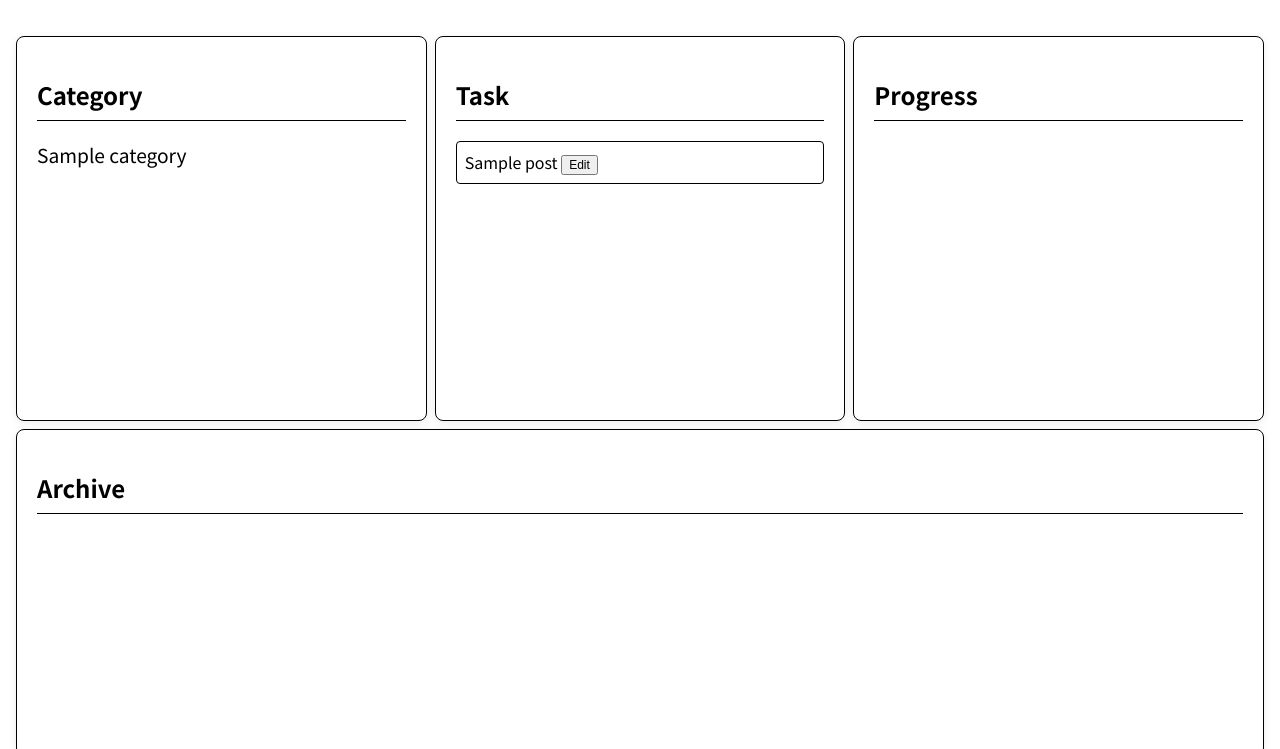
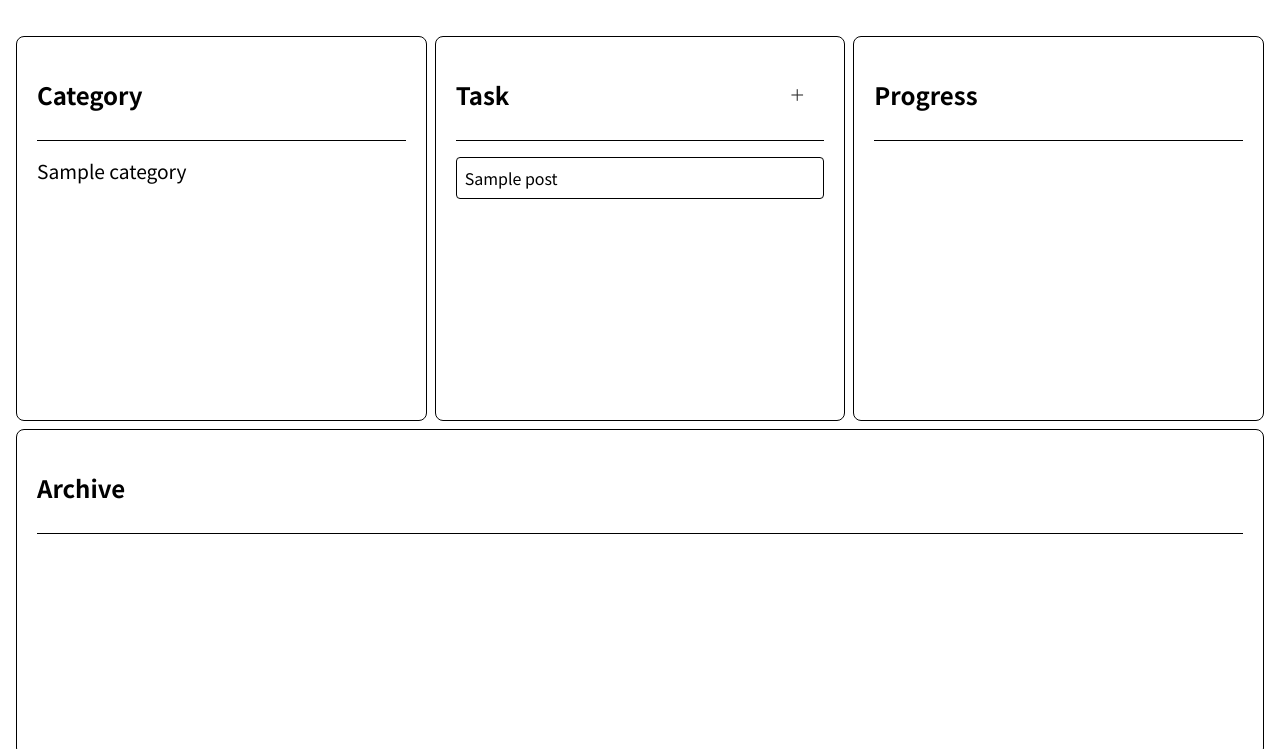
Before and after one commit to rasupy/flask_app, a Flask app: page /admin in a window 1280 px wide. Shown: the part 51-800 px from the top of the page. Run offline with Flask 3, Linux system fonts and the light colour scheme; tables that the repository leaves empty hold one stand-in row (values such as "Sample post"); some libraries are stand-ins or nearby versions.

Commit message:
タスク追加機能を実装

```diff
--- a/flaskr/main.py
+++ b/flaskr/main.py
@@ -13,66 +13,62 @@ app = Flask(__name__, template_folder=template_dir, static_folder=static_dir)
 
 @app.route("/admin")
 def admin():
+    category_id = request.args.get("category_id")  # ← URLパラメータ取得
     with SessionLocal() as session:
-        posts = session.query(Post).options(selectinload(Post.category)).all()
+        categories = {str(c.id): c.name for c in session.query(Category).all()}
 
-        # カテゴリごとに投稿をグループ化
-        category_map = {}
+        if category_id:
+            # 指定されたカテゴリの投稿だけ取得
+            posts = (
+                session.query(Post)
+                .filter(Post.category_id == category_id)
+                .options(selectinload(Post.category))
+                .all()
+            )
+        else:
+            # 全ての投稿を取得
+            posts = (
+                session.query(Post).options(selectinload(Post.category)).all()
+            )
 
-        for post in posts:
-            category_name = post.category.name if post.category else "未分類"
-            category_map.setdefault(category_name, []).append(post)
-
-    return render_template("admin.html", category_map=category_map)
+    return render_template(
+        "admin.html",
+        categories=categories,
+        posts=posts,
+        selected_category_id=category_id,
+    )
 
 
-@app.route("/create", methods=["GET", "POST"])
-def create():
+@app.route("/admin/create", methods=["POST"])
+def create_post():
+    title = request.form["title"]
+    content = request.form["content"]
+    category_name = request.form["category_name"]
+
     with SessionLocal() as session:
-        if request.method == "POST":
-            title = request.form["post_title"]
-            content = request.form["post_content"]
-            category_name = request.form["post_category"]
+        # カテゴリがすでに存在するかチェック
+        category = (
+            session.query(Category).filter_by(name=category_name).first()
+        )
+        if not category:
+            category = Category(id=uuid.uuid4(), name=category_name)
+            session.add(category)
+            session.flush()  # category.id を得るため
 
-            category = Category(name=category_name)
-            category = (
-                session.query(Category).filter_by(name=category_name).first()
-            )
+        # 仮のユーザーを取得（ログイン機能があればセッションから）
+        user = session.query(User).first()
 
-            if not category:
-                category = Category(id=uuid.uuid4(), name=category_name)
-                session.add(category)
-                session.commit()
-
-            # サーバー側でバリデーション
-            # content（本文）は必須ではありません
-            if not title or not category_name:
-                categories = session.query(Category).all()
-                error = "タイトルとカテゴリーは必須です"
-                return render_template(
-                    "create.html", categories=categories, error=error
-                )
-
-            # 投稿を作成
-            # 仮のユーザーを取得（ログイン機能があればセッションから）
-            user = session.query(User).first()
-
-            new_post = Post(
-                id=uuid.uuid4(),
-                title=title,
-                content=content,
-                category_id=category.id,
-                user_id=user.id,  # 仮のユーザーIDを指定,
-                completed=False,
-            )
-            session.add(new_post)
-            session.commit()
-
-            return redirect(url_for("admin"))  # 投稿後、adminページへ
-
-        # GET時：カテゴリ一覧を取得してフォームに渡す
-        categories = session.query(Category).all()
-    return render_template("create.html", categories=categories)
+        new_post = Post(
+            id=uuid.uuid4(),
+            title=title,
+            content=content,
+            category_id=category.id,
+            user_id=user.id,
+            completed=False,
+        )
+        session.add(new_post)
+        session.commit()
+    return redirect(url_for("admin"))
 
 
 @app.route("/register", methods=["GET", "POST"])
--- a/static/css/base/_variables.scss
+++ b/static/css/base/_variables.scss
@@ -7,6 +7,7 @@ $fs-sub: .75rem;
 // color
 $bg: #fff;
 $tc: #333;
+$hover-bg: #f0f0f0;
 
 // content-box
 $border: 1px solid #000;
--- /dev/null
+++ b/static/css/pages/_add.scss
@@ -0,0 +1,32 @@
+// タスク追加ボタンの装飾
+@use '../base/variables' as var;
+
+.modal {
+  position: fixed;
+  top: 50%; left: 50%;
+  transform: translate(-50%, -50%);
+  background: #fff;
+  padding: 2rem;
+  box-shadow: 0 0 10px rgba(0,0,0,0.3);
+  z-index: 1000;
+  border-radius: 8px;
+}
+
+.hidden {
+  display: none;
+}
+
+.add-post-btn {
+  background: var.$bg;
+  color: var.$tc;
+  border: none;
+  padding: 0.7rem 1.2rem;
+  font-size: 1rem;
+  border-radius: 5px;
+  transition: .5s;
+  cursor: pointer;
+}
+
+.add-post-btn:hover {
+    background: var.$hover-bg;
+}
--- a/static/css/pages/_body.scss
+++ b/static/css/pages/_body.scss
@@ -33,18 +33,17 @@ html, body {
     border-radius: 0.5rem;
     padding: 1.25rem;
     background: var.$bg;
-    box-shadow: var.$box-shadow;
-    transition: box-shadow 0.2s;
 }
 
-.card:hover {
-    box-shadow: var.$box-shadow-hover;
+.title-bar {
+    display: flex;
+    justify-content: space-between;
+    border-bottom: var.$border;
+    padding-bottom: .5rem;
 }
 
 .title {
     font-size: var.$fs-title;
-    border-bottom: var.$border;
-    padding-bottom: .5rem;
 }
 
 /* カテゴリーリスト
@@ -57,9 +56,17 @@ html, body {
     padding-left: 0;
 }
 
-.category-item {
+.category-item,
+.category-item a {
     font-size: 1.2rem;
     transition: .5s;
+    color: inherit;
+    text-decoration: none;
+}
+
+.category-item a.active {
+    color: var.$tc;
+    font-weight: bold;
 }
 
 .category-item:hover {
--- a/static/css/style.css
+++ b/static/css/style.css
@@ -32,18 +32,17 @@ html, body {
   border-radius: 0.5rem;
   padding: 1.25rem;
   background: #fff;
-  box-shadow: 0 2px 8px rgba(0, 0, 0, 0.08);
-  transition: box-shadow 0.2s;
 }
 
-.card:hover {
-  box-shadow: 0 4px 16px rgba(0, 0, 0, 0.15);
+.title-bar {
+  display: flex;
+  justify-content: space-between;
+  border-bottom: 1px solid #000;
+  padding-bottom: 0.5rem;
 }
 
 .title {
   font-size: 1.5rem;
-  border-bottom: 1px solid #000;
-  padding-bottom: 0.5rem;
 }
 
 /* カテゴリーリスト
@@ -56,9 +55,17 @@ html, body {
   padding-left: 0;
 }
 
-.category-item {
+.category-item,
+.category-item a {
   font-size: 1.2rem;
   transition: 0.5s;
+  color: inherit;
+  text-decoration: none;
+}
+
+.category-item a.active {
+  color: #333;
+  font-weight: bold;
 }
 
 .category-item:hover {
@@ -89,4 +96,35 @@ html, body {
 
 .task-btn {
   font-size: 0.75rem;
+}
+
+.modal {
+  position: fixed;
+  top: 50%;
+  left: 50%;
+  transform: translate(-50%, -50%);
+  background: #fff;
+  padding: 2rem;
+  box-shadow: 0 0 10px rgba(0, 0, 0, 0.3);
+  z-index: 1000;
+  border-radius: 8px;
+}
+
+.hidden {
+  display: none;
+}
+
+.add-post-btn {
+  background: #fff;
+  color: #333;
+  border: none;
+  padding: 0.7rem 1.2rem;
+  font-size: 1rem;
+  border-radius: 5px;
+  transition: 0.5s;
+  cursor: pointer;
+}
+
+.add-post-btn:hover {
+  background: #f0f0f0;
 }/*# sourceMappingURL=style.css.map */
--- a/static/css/style.scss
+++ b/static/css/style.scss
@@ -1,2 +1,3 @@
 @charset "UTF-8";
 @use 'pages/body';
+@use 'pages/add';
--- /dev/null
+++ b/static/js/script.js
@@ -0,0 +1,7 @@
+// タスク追加ボタンの制御
+const modal = document.getElementById("modal");
+const openBtn = document.getElementById("open-modal");
+const closeBtn = document.getElementById("close-modal");
+
+openBtn.addEventListener("click", () => modal.classList.remove("hidden"));
+closeBtn.addEventListener("click", () => modal.classList.add("hidden"));
--- /dev/null
+++ b/templates/add_task.html
@@ -0,0 +1,17 @@
+<!-- タスク追加用フォーム ---------------------------------------->
+<div id="modal" class="modal hidden">
+    <form action="{{ url_for('create_post') }}" method="post" class="modal-form">
+        <h2>新しい投稿</h2>
+        <label>タイトル:</label>
+        <input type="text" name="title" required>
+
+        <label>内容:</label>
+        <textarea name="content"></textarea>
+
+        <label>カテゴリー名:</label>
+        <input type="text" name="category_name" required>
+
+        <button type="submit">追加</button>
+        <button type="button" id="close-modal">キャンセル</button>
+    </form>
+</div>
--- a/templates/admin.html
+++ b/templates/admin.html
@@ -14,42 +14,51 @@
 <!-- CATEGORY
 ================================================= -->
     <article class="card">
-        <h2 class="title">Category</h2>
+        <div class="title-bar">
+            <h2 class="title">Category</h2>
+        </div>
+        <!-- カテゴリー一覧 -->
         <ul class="category-list">
-            {% for category_name, posts in category_map.items() %}
-                {% if category_name %}
-                    <li class="category-item">{{ category_name }}</li>
-                {% else %}
-                    <li class="category-item">No categories available.</li>
-                {% endif %}
-            {% endfor %}
+        {% for id, name in categories.items() %}
+            <li class="category-item">
+                <a href="{{ url_for('admin', category_id=id) }}" class="{% if selected_category_id == id %}active{% endif %}">{{ name }}</a>
+            </li>
+        {% endfor %}
         </ul>
     </article>
 <!-- TASK
 ================================================= -->
     <article class="card">
-        <h2 class="title">Task</h2>
+        <div class="title-bar">
+            <h2 class="title">Task</h2>
+            <button id="open-modal" class="add-post-btn">＋</button>
+        </div>
+        <!-- タスク追加フォームを読み込み -->
+        {% include "add_task.html" %}
+        <!-- タスク一覧 -->
         <ul class="task-list">
-            {% for category_name, posts in category_map.items() %}
+            {% if posts %}
                 {% for post in posts %}
-                    <li class="task-item">{{ post.title }}
-                        <button class="task-btn">Edit</button>
-                    </li>
+                    <li class="task-item">{{ post.title }}</li>
                 {% endfor %}
-            {% endfor %}
+            {% endif %}
         </ul>
     </article>
 <!-- PROGRESS
 ================================================= -->
     <article class="card">
-        <h2 class="title">Progress</h2>
+        <div class="title-bar">
+            <h2 class="title">Progress</h2>
+        </div>
         <ul class="progress-list">
         </ul>
     </article>
 <!-- ARCHIVE
 ================================================= -->
     <article class="card">
-        <h2 class="title">Archive</h2>
+        <div class="title-bar">
+            <h2 class="title">Archive</h2>
+        </div>
         <ul class="archive-list">
         </ul>
     </article>
--- a/templates/base.html
+++ b/templates/base.html
@@ -14,6 +14,7 @@
     <!-- Google Fonts -->
     <link href="https://fonts.googleapis.com/css2?family=Noto+Sans+JP:wght@100..900&family=Roboto:ital,wght@0,100..900;1,100..900&display=swap" rel="stylesheet">
 
+    <script src="{{ url_for('static', filename='js/script.js') }}" defer></script>
 </head>
 <body>
 
```
Also changed, not shown: 1 other file.
